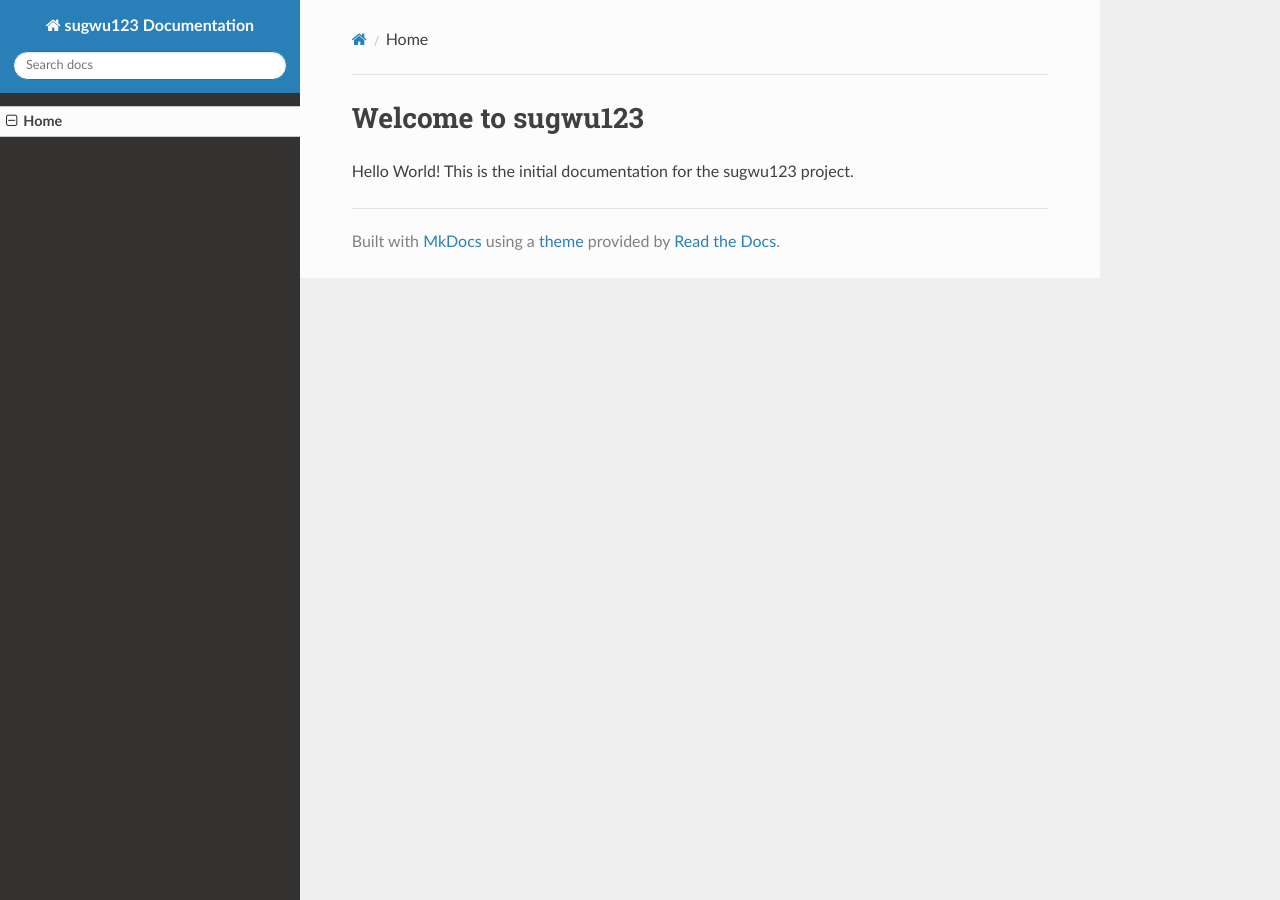
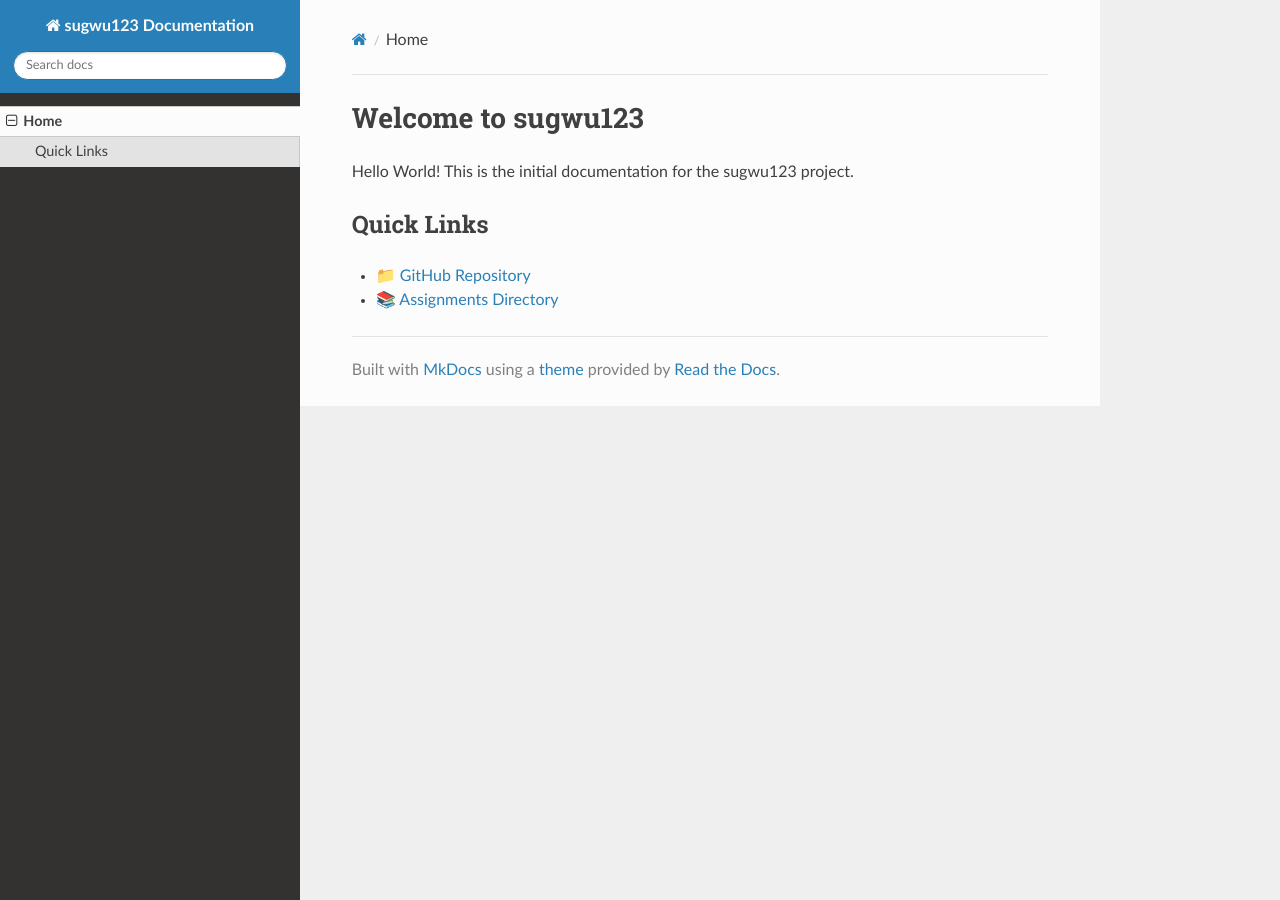
Before and after one commit to cloudmesh-ai-luc/sugwu123, an MkDocs documentation site: the page built from docs/index.md, in a window 1280 px wide. Built offline with MkDocs 1.6.1, drawn with Linux system fonts in a browser that asks for light colours; nearby versions of some CDN libraries.

Commit message:
Update home page with GitHub links

```diff
--- a/docs/index.md
+++ b/docs/index.md
@@ -1,3 +1,7 @@
 # Welcome to sugwu123
 
 Hello World! This is the initial documentation for the sugwu123 project.
+
+## Quick Links
+- 📁 [GitHub Repository](https://github.com/cloudmesh-ai-luc/sugwu123)
+- 📚 [Assignments Directory](https://github.com/cloudmesh-ai-luc/sugwu123/tree/main/assignments)
```
